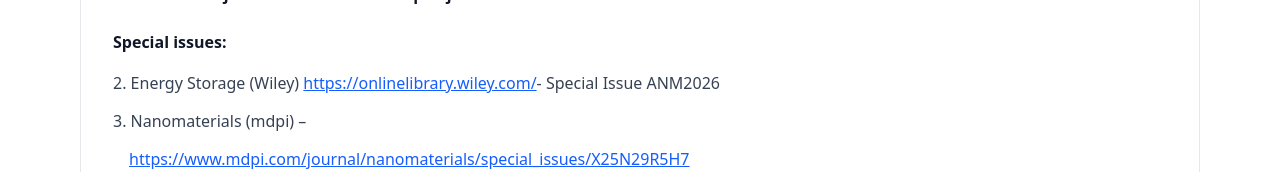
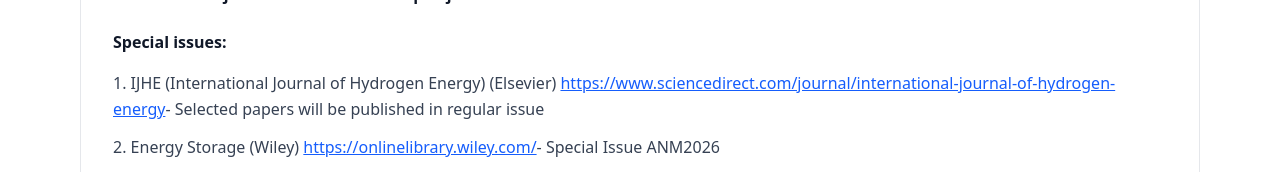
Before and after one commit to Abhijith-Suresh2283/nanoportugal, a React (Vite) app: page /publications in a window 1280 px wide. Shown: the part 446-618 px from the top of the page. Built offline with nearby package versions, Linux system fonts and the light colour scheme; no server answers.

Commit message:
Added IJHE to special issue in publications page

```diff
--- a/src/components/Publications.jsx
+++ b/src/components/Publications.jsx
@@ -37,6 +37,19 @@ export default function PublicationsPage() {
 
               <div className="space-y-3 text-gray-700">
                 {/* Journal 1 */}
+                <p className="leading-relaxed">
+                  1. IJHE (International Journal of Hydrogen Energy) (Elsevier){" "}
+                  <a
+                    href="https://www.sciencedirect.com/journal/international-journal-of-hydrogen-energy"
+                    target="_blank"
+                    rel="noopener noreferrer"
+                    className="text-blue-600 hover:text-blue-800 underline"
+                  >
+                    https://www.sciencedirect.com/journal/international-journal-of-hydrogen-energy
+                  </a>
+                  - Selected papers will be published in regular issue
+                </p>
+
                 <p className="leading-relaxed">
                   2. Energy Storage (Wiley){" "}
                   <a
```
